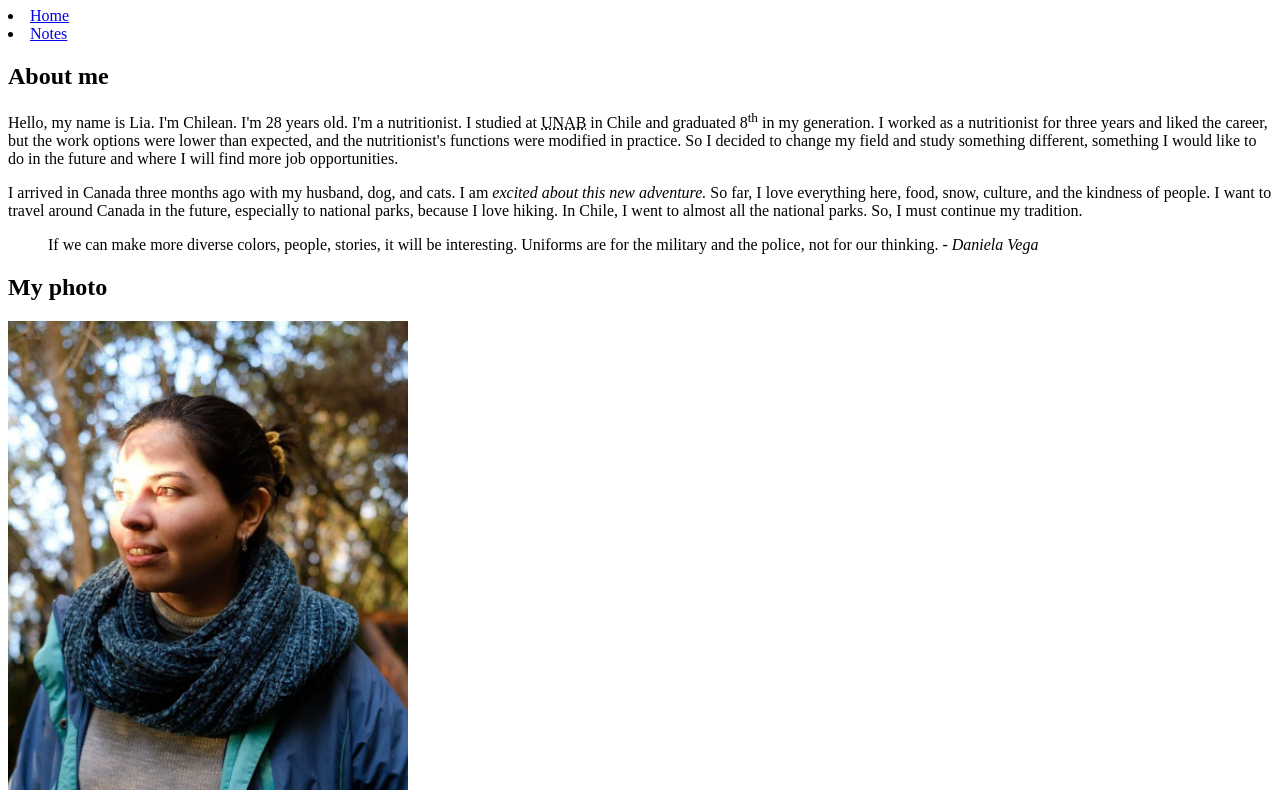
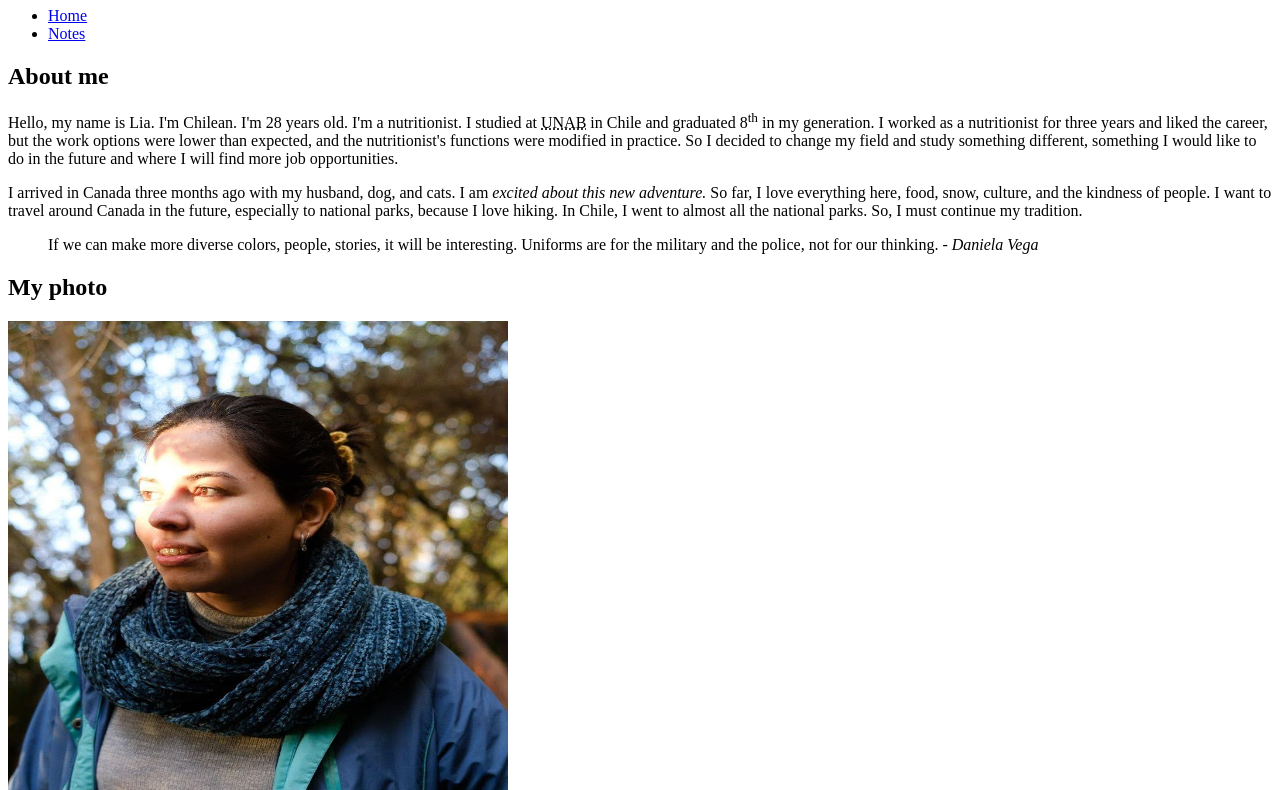
Before and after one commit to delv0016/delv0016.github.io, a plain HTML site: page html-assignment/index.html in a window 1280 px wide. Shown: the part 73-863 px from the top of the page. Drawn offline with Linux system fonts and the light colour scheme.

Commit message:
Corrected validator errors

```diff
--- a/html-assignment/index.html
+++ b/html-assignment/index.html
@@ -10,8 +10,10 @@
     <header>
         <h1>Lia Del Valle</h1>
         <nav>
-            <li><a href="index.html">Home</a></li>
-            <li><a href="notes.html">Notes</a></li>
+            <ul>
+                <li><a href="index.html">Home</a></li>
+                <li><a href="notes.html">Notes</a></li>
+            </ul>
         </nav>
     </header>
     <main>
@@ -44,7 +46,7 @@
     </main>
     <section>
         <h2>My photo</h2>
-        <img src="image/liaimg.jpg" alt="Lia's photo" height="600px">
+        <img src="image/liaimg.jpg" alt="Lia's photo" width="500" height="600">
     </section>
     <section>
         <h2>My hobbies</h2>
@@ -55,7 +57,7 @@
         </ul>
     </section>
     <footer>
-        Copyright <span>&copy</span> 2023 Lia Del Valle
+        Copyright <span>&copy;</span> 2023 Lia Del Valle
     </footer>
 </body>
 </html>
```
Also changed, not shown: html-assignment/notes.html (+4 -2 lines).
